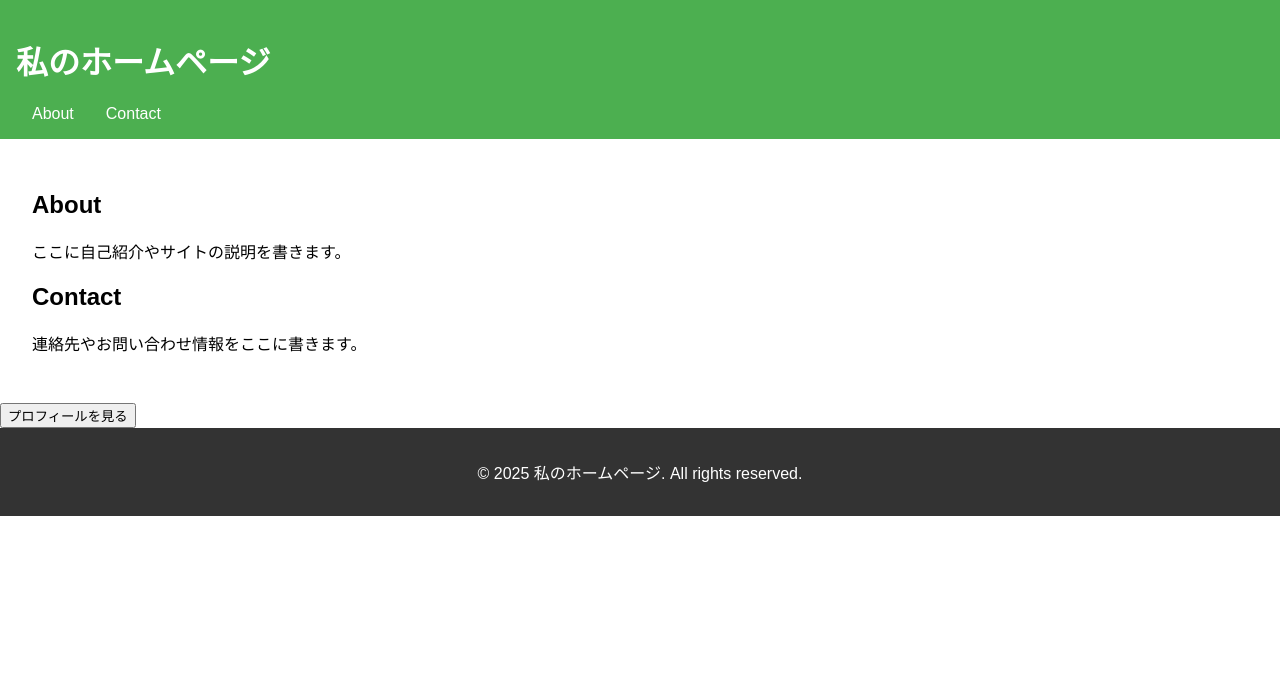
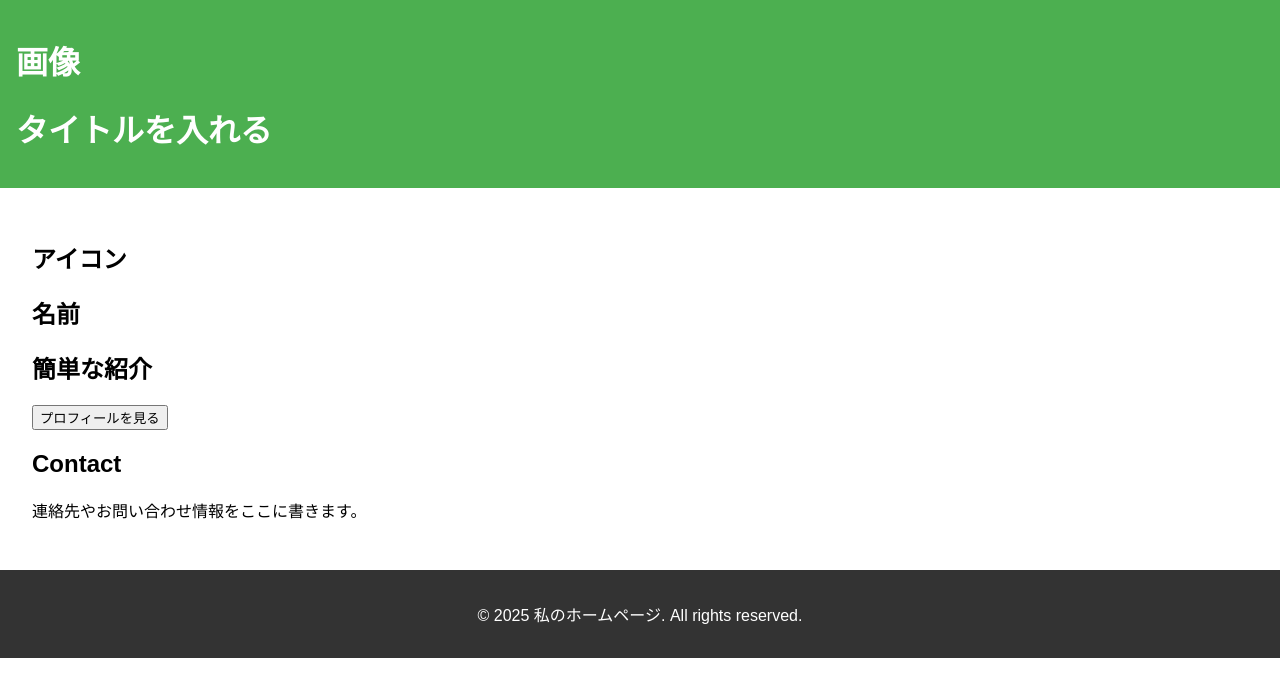
Before and after one commit to MasakiYoshida39/react-my-hp, a React (Create React App) app: page / in a window 1280 px wide. Shown: the top 696 px of the page. Built offline with nearby package versions, Linux system fonts and the light colour scheme.

Commit message:
詳細画面基本作成

```diff
--- a/src/components/Header.js
+++ b/src/components/Header.js
@@ -3,11 +3,9 @@ import React from 'react';
 function Header() {
     return (
         <header className="header">
-            <h1>私のホームページ</h1>
-            <nav>
-                <a href="#about">About</a>
-                <a href="#contact">Contact</a>
-            </nav>
+            <h1>画像</h1>
+            <h1>タイトルを入れる</h1>
+
         </header>
     );
 }
--- a/src/components/Main.js
+++ b/src/components/Main.js
@@ -1,11 +1,21 @@
 import React from 'react';
+
+import { Link } from 'react-router-dom'; // ← Link を使うなら必須
+
 
 function Main() {
     return (
         <main className="main">
             <section id="about">
-                <h2>About</h2>
-                <p>ここに自己紹介やサイトの説明を書きます。</p>
+                <h2>アイコン</h2>
+                <h2>名前</h2>
+                <h2>簡単な紹介</h2>
+                <div>
+                    {/* <Main /> は削除 */}
+                    <Link to="/profile">
+                        <button>プロフィールを見る</button>
+                    </Link>
+                </div>
             </section>
 
             <section id="contact">
--- a/src/pages/Home.js
+++ b/src/pages/Home.js
@@ -6,9 +6,7 @@ function Home() {
     return (
         <div>
             <Main />
-            <Link to="/profile">
-                <button>プロフィールを見る</button>
-            </Link>
+
         </div>
     );
 }
```
